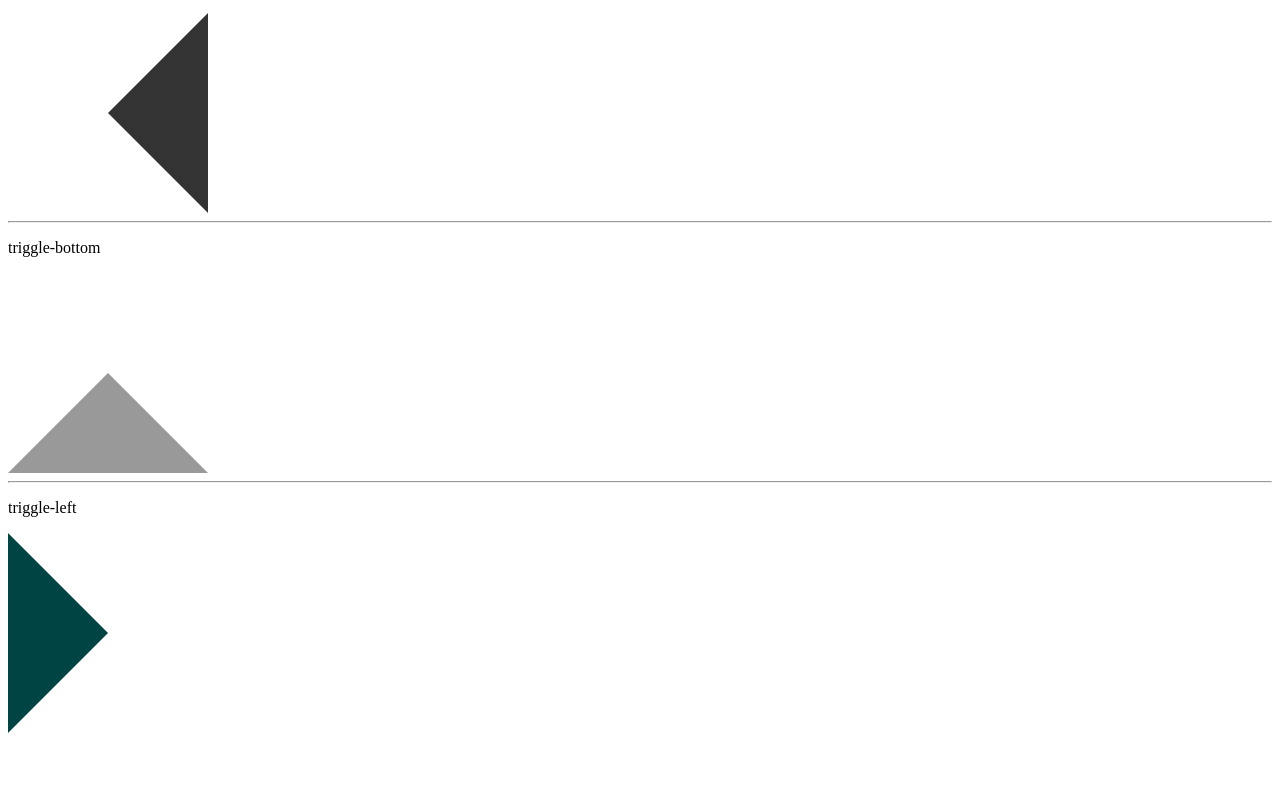
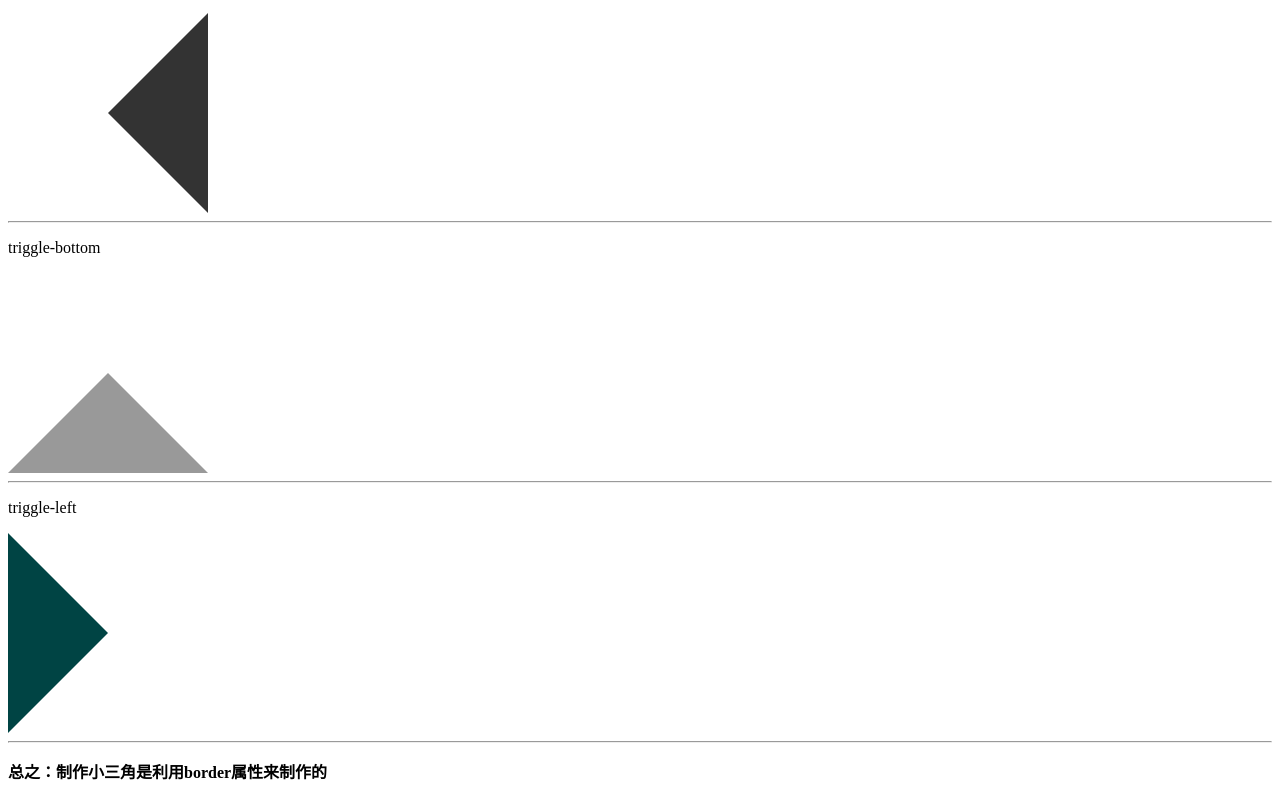
Before and after one commit to xiangruding123/cnblogCode, a plain HTML site: page xiaomanongwen/html/csssanjiaoxing.html in a window 1280 px wide. Shown: the part 443-1242 px from the top of the page. Before the commit the page ends 1184 px from the top, so only its background shows below. Drawn offline with Linux system fonts and the light colour scheme.

Commit message:
xiaomanongwen

```diff
--- a/html/csssanjiaoxing.html
+++ b/xiaomanongwen/html/csssanjiaoxing.html
@@ -48,5 +48,7 @@
 		<hr />
 		<p>triggle-left</p>
 		<div class="triggle-left"></div>
+		<hr />
+		<p><b>总之：制作小三角是利用border属性来制作的</b></p>
 	</body>
 </html>
```
Also changed, not shown: xiaomanongwen/html/hidden.html (renamed from html/hidden.html), xiaomanongwen/html/jiantou.html (renamed from html/jiantou.html), xiaomanongwen/html/juzhong.html (renamed from html/juzhong.html), xiaomanongwen/html/kuaipai.html (renamed from html/kuaipai.html), xiaomanongwen/img/xmn1.jpg (renamed from img/xmn1.jpg), xiaomanongwen/img/xmn2.jpg (renamed from img/xmn2.jpg), xiaomanongwen/img/xmn3.jpg (renamed from img/xmn3.jpg), xiaomanongwen/index.html (renamed from index.html).
